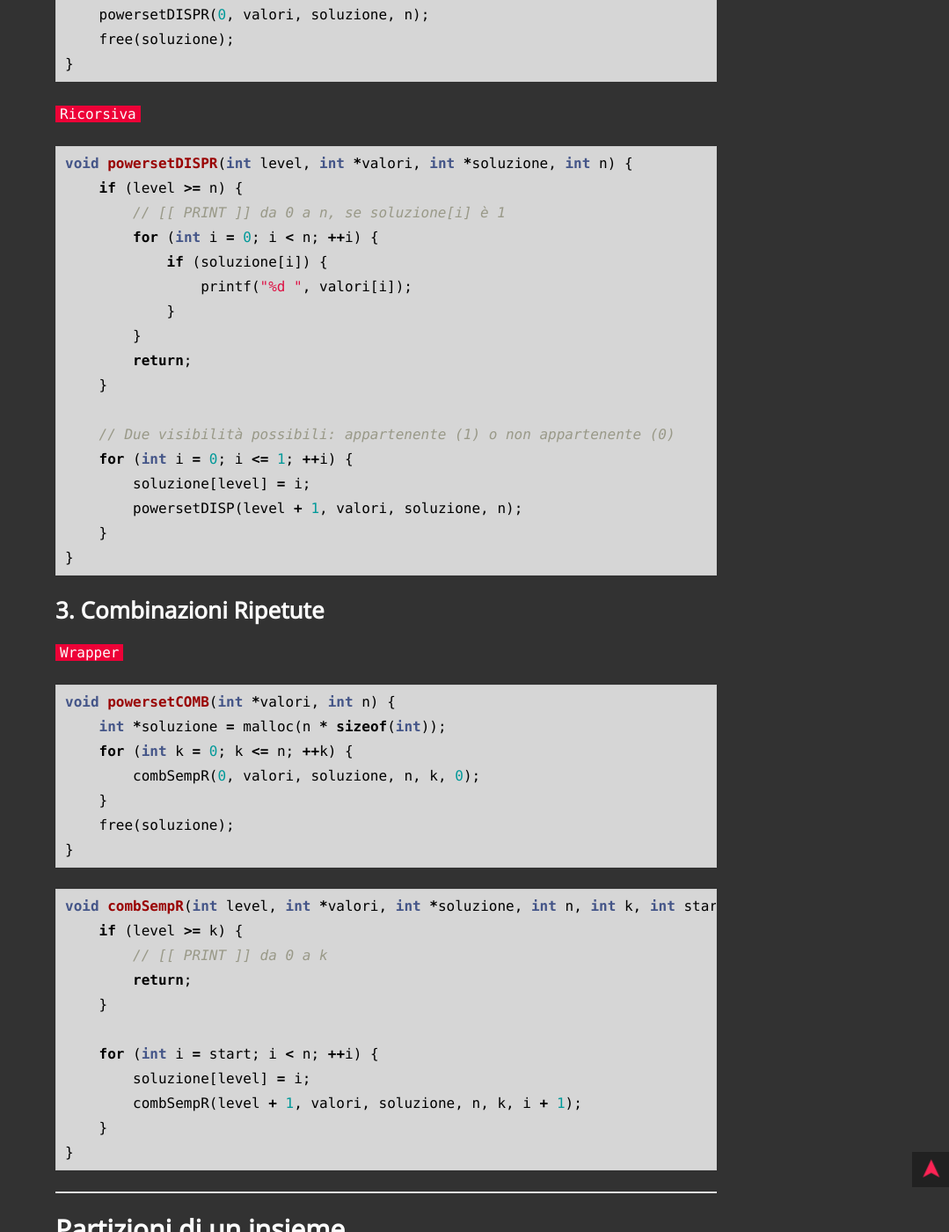
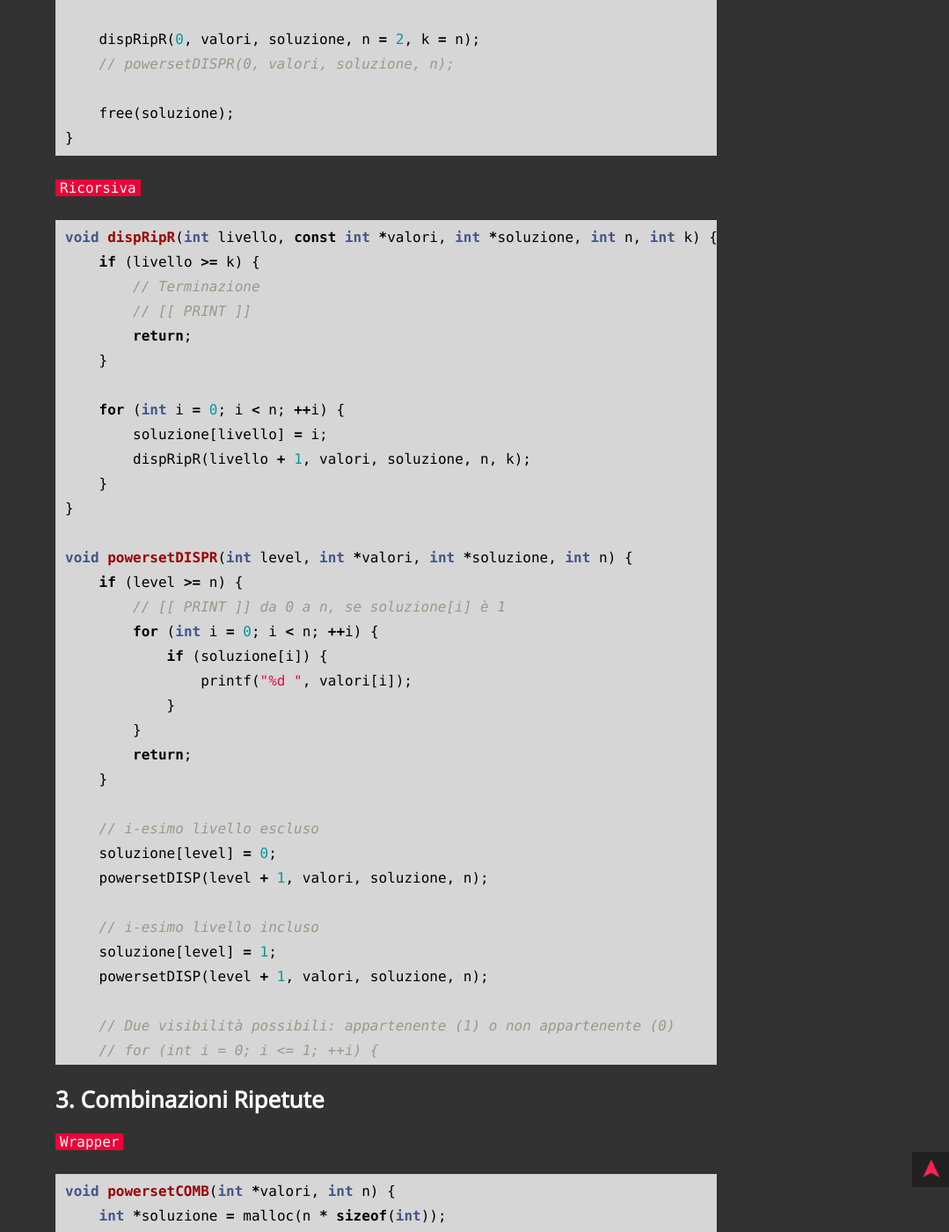
Before and after one commit to hqppyz/apa-summary, a Jekyll site: the page built from Calcolo/powerset.md, in a window 1280 px wide and 1400 px high, scrolled down 1393 px. Shown: the whole window at 88% size, without its empty margins (201-1280 px from the left). Built offline with Jekyll 4.4.1, drawn with Linux system fonts in a browser that asks for light colours; our own code applies the rules of GitHub Pages for plain Markdown files.

Commit message:
Rewriting history

````diff
--- a/Calcolo/powerset.md
+++ b/Calcolo/powerset.md
@@ -44,14 +44,30 @@ Ad ogni livello, assegno una visibilità di 0 o 1.
 `Wrapper`
 ```c
 void powersetDISP(int *valori, int n) {
-    int *soluzione = malloc(n * sizeof(int));
-    powersetDISPR(0, valori, soluzione, n);
+    int *soluzione = calloc(n, sizeof(int));
+
+    dispRipR(0, valori, soluzione, n = 2, k = n);
+    // powersetDISPR(0, valori, soluzione, n);
+
     free(soluzione);
 }
 ```
 
 `Ricorsiva`
 ```c
+void dispRipR(int livello, const int *valori, int *soluzione, int n, int k) {
+    if (livello >= k) {
+        // Terminazione
+        // [[ PRINT ]]
+        return;
+    }
+
+    for (int i = 0; i < n; ++i) {
+        soluzione[livello] = i;
+        dispRipR(livello + 1, valori, soluzione, n, k);
+    }
+}
+
 void powersetDISPR(int level, int *valori, int *soluzione, int n) {
     if (level >= n) {
         // [[ PRINT ]] da 0 a n, se soluzione[i] è 1
@@ -63,11 +79,19 @@ void powersetDISPR(int level, int *valori, int *soluzione, int n) {
         return;
     }
 
+    // i-esimo livello escluso
+    soluzione[level] = 0;
+    powersetDISP(level + 1, valori, soluzione, n);
+
+    // i-esimo livello incluso
+    soluzione[level] = 1;
+    powersetDISP(level + 1, valori, soluzione, n);
+
     // Due visibilità possibili: appartenente (1) o non appartenente (0)
-    for (int i = 0; i <= 1; ++i) {
-        soluzione[level] = i;
-        powersetDISP(level + 1, valori, soluzione, n);
-    }
+    // for (int i = 0; i <= 1; ++i) {
+    //     soluzione[level] = i;
+    //     powersetDISP(level + 1, valori, soluzione, n);
+    // }
 }
 ```
 
````
